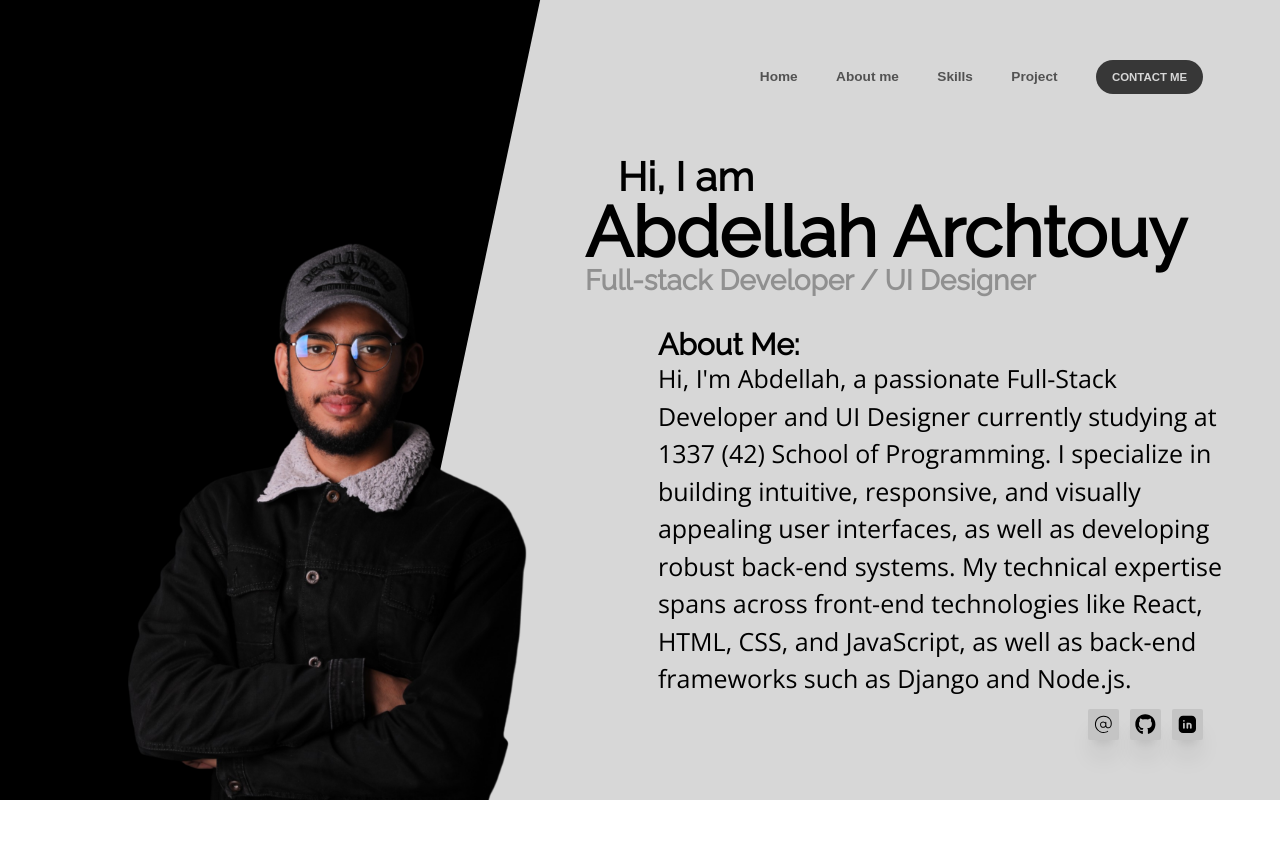
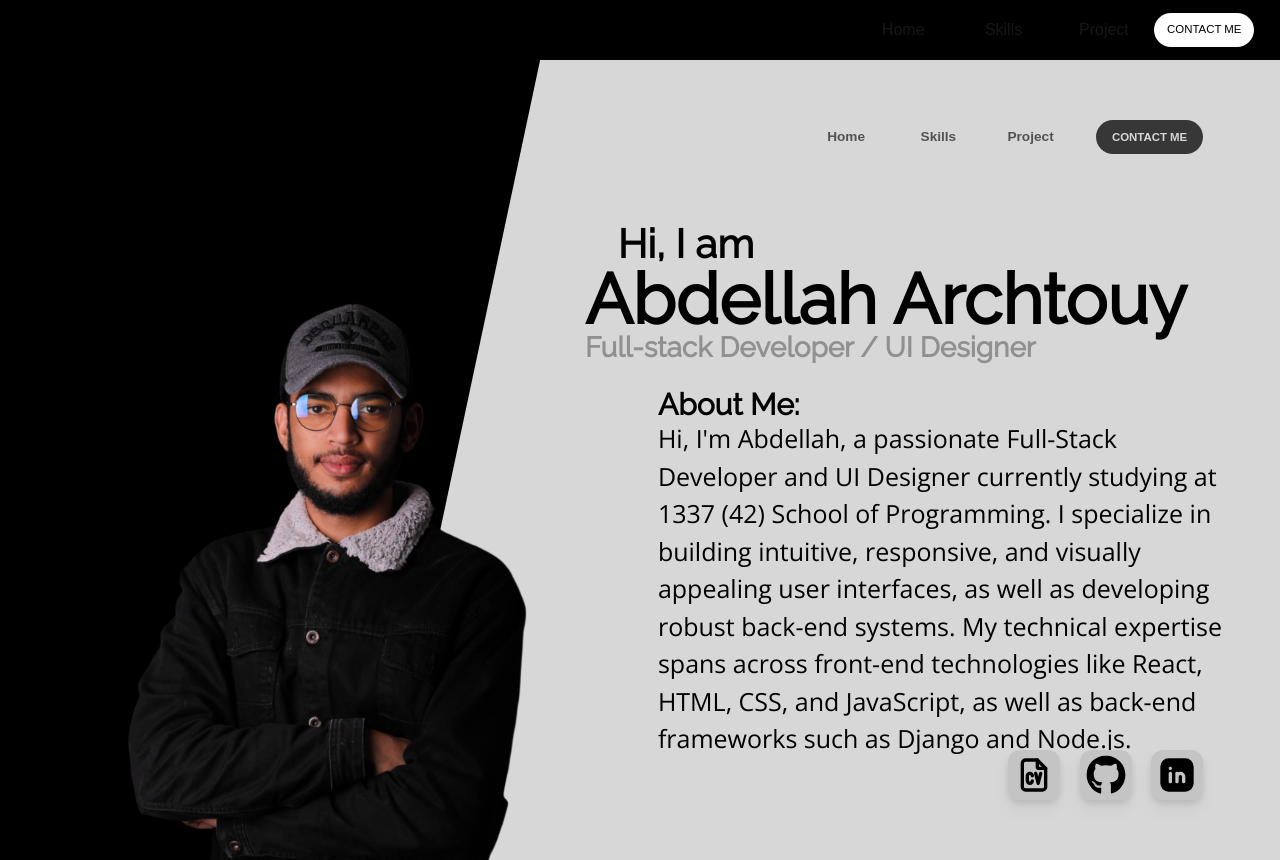
Before and after one commit to abdellah-archtouy/my-portfolio, a Next.js app: page /home in a window 1280 px wide. Before the commit the page ends 800 px from the top, so only its background shows below. Built offline with nearby package versions, Linux system fonts and the light colour scheme.

Commit message:
adding navbar and fix home page and footer  issue

```diff
--- a/src/app/home/page.tsx
+++ b/src/app/home/page.tsx
@@ -5,6 +5,7 @@ import Image from 'next/image';
 import { FaGithub } from "react-icons/fa6";
 import { CiAt } from "react-icons/ci";
 import { TbBrandLinkedinFilled } from "react-icons/tb";
+import { TbFileCv } from "react-icons/tb";
 
 export default function Home() {
     return(
@@ -19,20 +20,22 @@ export default function Home() {
             alt="my image" />
           {/* </div> */}
       <div className='absolute bg-[#0000006b] w-[200%] h-full  top-[70%] rotate-[-10deg] xl:hidden '></div>
-      <div className='z-0 relative flex  w-full  h-[20%] xl:h-full xl:w-[60%] xl:gap-[5%] lg:pb-[0] xl:pb-[8%] lg:mb-7 xl:mb-0 xl:flex-col  xl:justify-end justify-self-end xl:text-[#000000] pr-[3%] justify-end 2xl:justify-end  '>
+      <div className='z-0 relative flex  w-full  h-[20%] pt-[10%] xl:h-full xl:w-[60%] xl:gap-[5%] lg:pb-[0] xl:pb-[8%] lg:mb-7 xl:mb-0 xl:flex-col  xl:justify-end justify-self-end xl:text-[#000000] pr-[3%] justify-end 2xl:justify-end  '>
         <nav className="xl:flex flex-row h-[10%] absolute top-[60px] right-[10%] 2xl:h-[15%] 2xl:w-[60%] w-[50%] hidden justify-end text-[clamp(0.75rem,0.639vw+0.341rem,1.875rem)]  text-[#0000009e] gap-[10%] justify-self-end m-0 self-end font-bold ">
-            <h4 className="w-[30%] h-[clamp(1.875rem,1.674vw+0.804rem,2.813rem)]  text-center flex items-center  justify-center">Home</h4>
-            <h4 className="w-[30%] h-[clamp(1.875rem,1.674vw+0.804rem,2.813rem)] whitespace-nowrap text-center flex items-center  justify-center">About me</h4>
-            <h4 className="w-[30%] h-[clamp(1.875rem,1.674vw+0.804rem,2.813rem)] text-center flex items-center  justify-center">Skills</h4>
-            <h4 className="w-[30%] h-[clamp(1.875rem,1.674vw+0.804rem,2.813rem)] text-center flex items-center  justify-center">Project</h4>
-            <h4 className="w-[30%] h-[clamp(1.875rem,1.674vw+0.804rem,2.813rem)] whitespace-nowrap text-center lg:text-[clamp(0.625rem,0.558vw+0.268rem,0.938rem)] flex items-center  px-4  text-[#D7D7D7] bg-[#000000be] rounded-[30px] justify-center ">CONTACT ME</h4>
+            <a href='#home' className="w-[30%] hover:text-[#000000ec] h-[clamp(1.875rem,1.674vw+0.804rem,2.813rem)]  text-center flex items-center  justify-center">Home</a>
+            {/* <a href='#home' className="w-[30%] hover:text-[#000000ec] h-[clamp(1.875rem,1.674vw+0.804rem,2.813rem)] whitespace-nowrap text-center flex items-center  justify-center">About me</a> */}
+            <a href='#skills' className="w-[30%] hover:text-[#000000ec] h-[clamp(1.875rem,1.674vw+0.804rem,2.813rem)] text-center flex items-center  justify-center">Skills</a>
+            <a href='#project' className="w-[30%] hover:text-[#000000ec] h-[clamp(1.875rem,1.674vw+0.804rem,2.813rem)] text-center flex items-center  justify-center">Project</a>
+            <a href='mailto:abdoarchtouy@gmail.com' className="w-[30%] h-[clamp(1.875rem,1.674vw+0.804rem,2.813rem)] whitespace-nowrap text-center lg:text-[clamp(0.625rem,0.558vw+0.268rem,0.938rem)] flex items-center  px-4  text-[#D7D7D7] hover:bg-[#00000062] bg-[#000000be] rounded-[30px] justify-center ">
+              CONTACT ME
+            </a>
         </nav>
         <div className='flex-1 flex flex-col  p-[5%] h-full gap-[2%] xl:pl-[10%]  3xl:p-0 2xl:pl-[1%] justify-center lg:gap-[4%]  xl:p-0 xl:h-fit xl:flex-none '>
             <h2 className='leading-none font-raleway pl-[5%]  text-[18px] sm:text-[25px] md:text-[30px] font-bold 2xl:text-[35px] 3xl:text-[250%] xl:text-[40px] '>Hi, I am</h2>
             <h1 className='font-raleway leading-none text-[30px] sm:text-[45px] md:text-[55px] font-bold 2xl:text-[80px] xl:text-[70px] 3xl:text-[450%] '>Abdellah Archtouy</h1>
             <h3 className='text-[#909090] leading-none font-extrabold font-raleway text-[16px] sm:text-[20px] xl:text-[28px] md:text-[23px] ' >Full-stack Developer / UI Designer</h3>
         </div>
-        <div className='xl:flex flex-col hidden  gap-[8%] xl:pl-[20%] 2xl:pl-[10%] 3xl:p-0 2xl:gap-[25px] '>
+        <div id='about' className='xl:flex flex-col hidden  gap-[8%] xl:pl-[20%] 2xl:pl-[10%] 3xl:p-0 2xl:gap-[25px] '>
           <h2 className='leading-none font-raleway text-[20px] sm:text-[25px] md:text-[30px]  2xl:text-[250%] font-bold' >About Me:</h2>
           <p className='font-open-sans font-normal lg:text-[16px]  xl:text-[25px] 2xl:text-[28px] 3xl:text-[220%]  ' >Hi, I&#39;m Abdellah, a passionate Full-Stack Developer and UI Designer currently studying
             at 1337 (42) School of Programming. I specialize in building intuitive,
@@ -40,10 +43,10 @@ export default function Home() {
               systems. My technical expertise spans across front-end technologies like React, HTML, CSS,
                and JavaScript, as well as back-end frameworks such as Django and Node.js.</p>
         </div>
-        <div className=' xl:absolute bottom-[60px] right-[10%] w-[15%] flex flex-col xl:flex-row justify-around items-center lg:gap-2 xl:pb-[0] pb-3 xl:gap-[10%] xl:p-0 xl:mb-0 xl:self-end '>
-          <CiAt className='w-7 h-8 sm:w-8 md:w-9  text-white xl:text-black xl:h-[100%] xl:w-[60px] xl:bg-[#C4C4C4] xl:p-[5px] shadow-xl rounded-sm ' />
-          <FaGithub className='w-7 h-8 sm:w-8 md:w-9 text-white xl:text-black xl:h-[100%] xl:w-[60px] xl:bg-[#C4C4C4] xl:p-[5px] shadow-xl rounded-sm ' />
-          <TbBrandLinkedinFilled className='w-7 h-8 sm:w-8 md:w-9 font-bold xl:text-black xl:h-[100%] xl:w-[60px] xl:bg-[#C4C4C4] xl:p-[5px] shadow-xl rounded-sm   text-white' />
+        <div className=' xl:absolute bottom-[60px] right-[10%] w-fit h-fit flex flex-col xl:flex-row justify-around items-center lg:gap-2 xl:pb-[0] pb-3 xl:gap-[10%] xl:p-0 xl:mb-0 xl:self-end '>
+          <a href='' className='xl:bg-[#C4C4C4] hover:bg-[#0000002a] flex items-center justify-center w-[65px] h-[50px] text-white xl:text-black  rounded-xl drop-shadow-lg hover:text-[#ffffff9c] xl:hover:text-[#0000009c] xl:p-[5px] '> <TbFileCv className='  bg-transparent    h-[100%] sm:w-[70%] lg:w-[100%]    ' /></a>
+          <a href='https://github.com/abdellah-archtouy' className='xl:bg-[#C4C4C4] hover:bg-[#0000002a] flex items-center justify-center w-[65px] h-[50px] text-white xl:text-black  rounded-xl drop-shadow-lg hover:text-[#FFFFFF9c] xl:hover:text-[#0000009c] xl:p-[5px] '> <FaGithub className=' bg-transparent    h-[100%] sm:w-[70%] lg:w-[100%]    ' /></a>
+          <a href='https://www.linkedin.com/in/abdellaharchrouy/' className='xl:bg-[#C4C4C4] hover:bg-[#0000002a] flex items-center justify-center w-[65px] h-[50px] text-white xl:text-black  rounded-xl drop-shadow-lg hover:text-[#FFFFFF9c] xl:hover:text-[#0000009c] xl:p-[5px] '> <TbBrandLinkedinFilled className='  bg-transparent  font-bold h-[100%] sm:w-[70%] lg:w-[100%]      ' /></a>
         </div>
       </div>
       </div>
--- a/src/app/layout.tsx
+++ b/src/app/layout.tsx
@@ -1,4 +1,8 @@
-import type { Metadata } from "next";
+"use client";
+
+import { useEffect, useState } from "react";
+import Navbar from "./navbar"; // Assuming you have a Navbar component
+import { usePathname } from "next/navigation"; // Correct hook for path in app directory
 import localFont from "next/font/local";
 import "./globals.css";
 
@@ -13,24 +17,65 @@ const geistMono = localFont({
   weight: "100 900",
 });
 
-export const metadata: Metadata = {
-  title: "My portfolio",
-  description: "Generated by create next app",
-};
-
 export default function RootLayout({
   children,
 }: Readonly<{
   children: React.ReactNode;
 }>) {
+  const pathname = usePathname();
+  const [isHomeVisible, setIsHomeVisible] = useState(false); // State to track if "home" section is visible
+
+  useEffect(() => {
+    const homeSection = document.getElementById("home"); // Get the home section
+
+    const updateVisibility = () => {
+      if (!homeSection) return;
+
+      const rect = homeSection.getBoundingClientRect();
+      const isVisible = rect.top >= 0 && rect.bottom <= window.innerHeight;
+      setIsHomeVisible(isVisible);
+    };
+
+    // Handle intersection observer for dynamic scrolling
+    const observer = new IntersectionObserver(
+      (entries) => {
+        entries.forEach((entry) => {
+          if (entry.target === homeSection) {
+            setIsHomeVisible(entry.isIntersecting);
+          }
+        });
+      },
+      {
+        root: null,
+        threshold: 0.5, // 50% of the section should be visible before considering it
+      }
+    );
+
+    if (homeSection) {
+      observer.observe(homeSection);
+      updateVisibility(); // Check visibility on mount
+    }
+
+    // Handle hash-based navigation (e.g., http://localhost:3000/#home)
+    window.addEventListener("hashchange", updateVisibility);
+
+    return () => {
+      observer.disconnect();
+      window.removeEventListener("hashchange", updateVisibility); // Clean up
+    };
+  }, [pathname]);
+
   return (
-    <html
-      className="h-full overflow-hidden"
-       lang="en">
-      <body
-        className={`${geistSans.variable} ${geistMono.variable} antialiased`}
-      >
-          {children}
+    <html lang="en">
+      <body className={`${geistSans.variable} ${geistMono.variable} antialiased h-full overflow-hidden`}>
+        <div className={`transition-transform duration-500 ${
+          isHomeVisible ? "smooth-slide-show" : "smooth-slide"
+        }`}>
+
+          {!isHomeVisible && <Navbar/>}
+        </div>
+
+        {children}
       </body>
     </html>
   );
--- /dev/null
+++ b/src/app/navbar.tsx
@@ -0,0 +1,17 @@
+import React from 'react'
+
+function Navbar() {
+  return (
+    <nav className="z-10 flex items-center justify-end h-[60px] w-full   bg-black pr-[2%]">
+            <a href='#home' className="w-[8%] hover:text-[#ffffff86]  h-[clamp(1.875rem,1.674vw+0.804rem,2.813rem)]  text-center flex items-center  justify-center">Home</a>
+            {/* <a href='#' className="w-[8%] hover:text-[#ffffff86]  h-[clamp(1.875rem,1.674vw+0.804rem,2.813rem)] whitespace-nowrap text-center flex items-center  justify-center">About me</a> */}
+            <a href='#skills' className="w-[8%] hover:text-[#ffffff86]  h-[clamp(1.875rem,1.674vw+0.804rem,2.813rem)] text-center flex items-center  justify-center">Skills</a>
+            <a href='#project' className="w-[8%] hover:text-[#ffffff86]  h-[clamp(1.875rem,1.674vw+0.804rem,2.813rem)] text-center flex items-center  justify-center">Project</a>
+            <a href='mailto:abdoarchtouy@gmail.com' className="w-[8%] h-[clamp(1.875rem,1.674vw+0.804rem,2.813rem)] whitespace-nowrap text-center lg:text-[clamp(0.625rem,0.558vw+0.268rem,0.938rem)] flex items-center  px-4  text-[#000000] hover:bg-[#ffffff86] bg-[#FFFFFF] rounded-[30px] justify-center ">
+              CONTACT ME
+            </a>
+    </nav>
+  )
+}
+
+export default Navbar
--- a/src/app/page.tsx
+++ b/src/app/page.tsx
@@ -1,3 +1,7 @@
+"use client";
+
+import { useEffect, useRef } from "react";
+import { usePathname } from "next/navigation"; // Correct hook for path in app directory
 import Home from "./home/page";
 import Skills from "./skills/page";
 import Project from "./project/page";
@@ -5,12 +9,64 @@ import Footer from "./footer";
 
 
 export default function Portfolio() {
+  const pathname = usePathname();
+  const scrollContainerRef = useRef<HTMLDivElement>(null); // Reference for the scrollable container
+
+  useEffect(() => {
+    const sections = document.querySelectorAll("section");
+
+    // Create a new IntersectionObserver to observe each section
+    const observer = new IntersectionObserver(
+      (entries) => {
+        entries.forEach((entry) => {
+          if (entry.isIntersecting) {
+            const sectionId = entry.target.id;
+
+            // Only update the URL hash if it's different from the current one
+            if (sectionId && !pathname.includes(sectionId)) {
+              window.history.replaceState(null, "", `#${sectionId}`);
+            }
+          }
+        });
+      },
+      {
+        root: scrollContainerRef.current, // Observe within the scrollable container
+        threshold: 0.5, // Section will be considered "visible" when 50% of it is in view
+      }
+    );
+
+    sections.forEach((section) => observer.observe(section));
+
+    return () => observer.disconnect();
+  }, [pathname]);
+
+  const scrollToTop = () => {
+    // Scroll the container instead of the window
+    if (scrollContainerRef.current) {
+      scrollContainerRef.current.scrollTo({
+        top: 0,
+        behavior: "smooth", // Smooth scrolling effect
+      });
+    }
+  };
+
   return (
-    <div className="h-screen overflow-y-auto overflow-x-hidden scrollbar-none">
-      <Home/>
-      <Skills/>
-      <Project/>
-      <Footer/>
+    <div
+      ref={scrollContainerRef} // Assign the ref to the scrollable container
+      className="h-screen overflow-y-auto overflow-x-hidden scrollbar-none scroll-smooth"
+    >
+      <section id="home">
+        <Home />
+      </section>
+      <section id="skills">
+        <Skills />
+      </section>
+      <section id="project">
+        <Project />
+      </section>
+      <section id="footer">
+        <Footer scrollToTop={scrollToTop} />
+      </section>
     </div>
   );
 }
--- a/src/app/project/page.tsx
+++ b/src/app/project/page.tsx
@@ -3,7 +3,7 @@ import Image from 'next/image';
 
 function Project() {
   return (
-    <div className='text-black bg-[#D7D7D7] overflow-x-hidden scrollbar-none overflow-y-auto gap-10  pb-[30px] w-screen  h-fit flex   font-montserrat pt-3 2xl:pt-[60px] font-bold text-[30px] justify-stretch flex-col items-center '>
+    <div className='text-black  bg-[#D7D7D7] overflow-x-hidden scrollbar-none overflow-y-auto gap-10  pb-[30px] w-screen  h-fit flex   font-montserrat pt-3 2xl:pt-[60px] font-bold text-[30px] justify-stretch flex-col items-center '>
         <h1 className='font-montserrat  font-bold text-[30px] leading-none'>
             Project
         </h1>
```
Also changed, not shown: src/app/footer.tsx (+16 -5 lines), 1 other file (tests, documents, lock files or other folders). Lines whose indentation alone changed are shown as unchanged.
